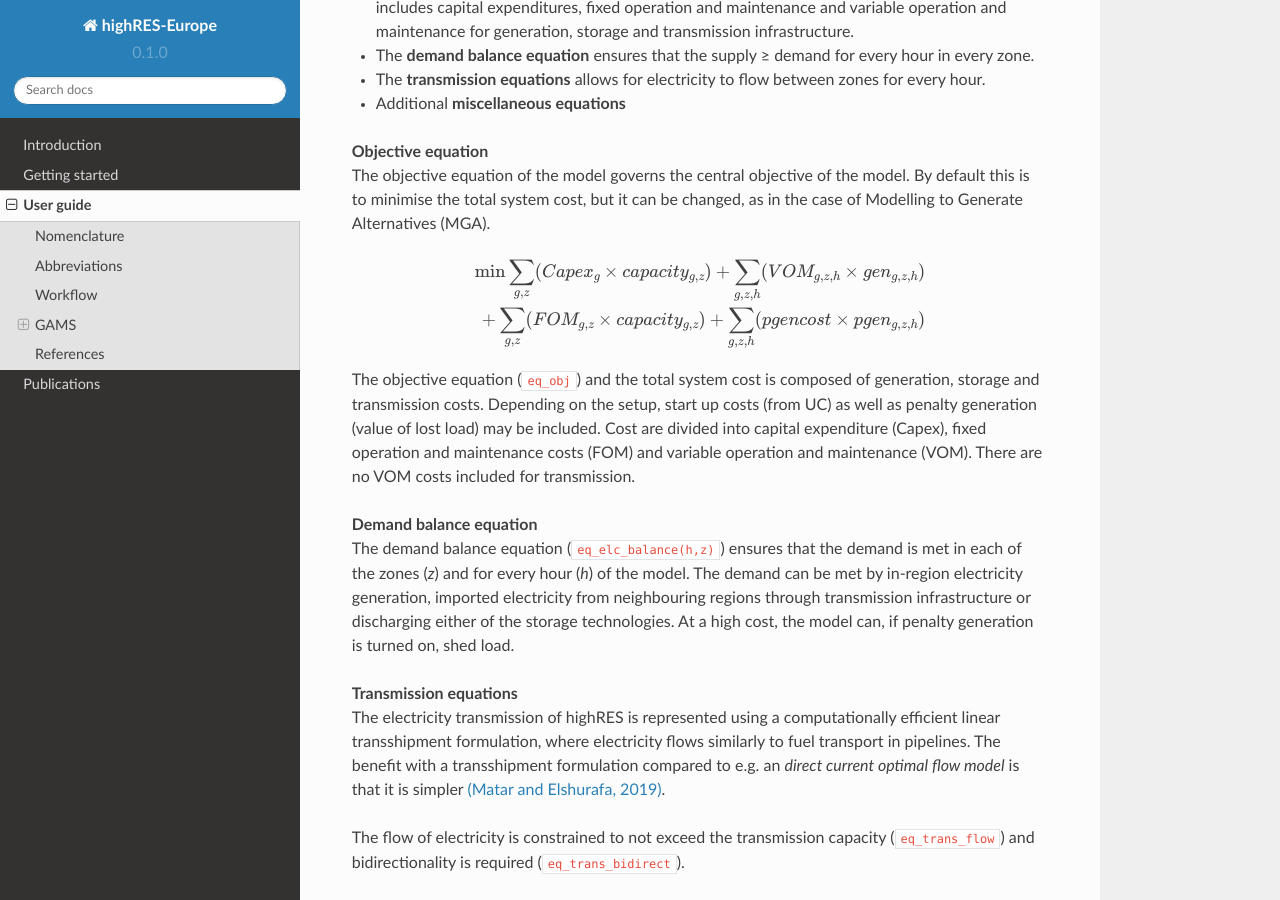
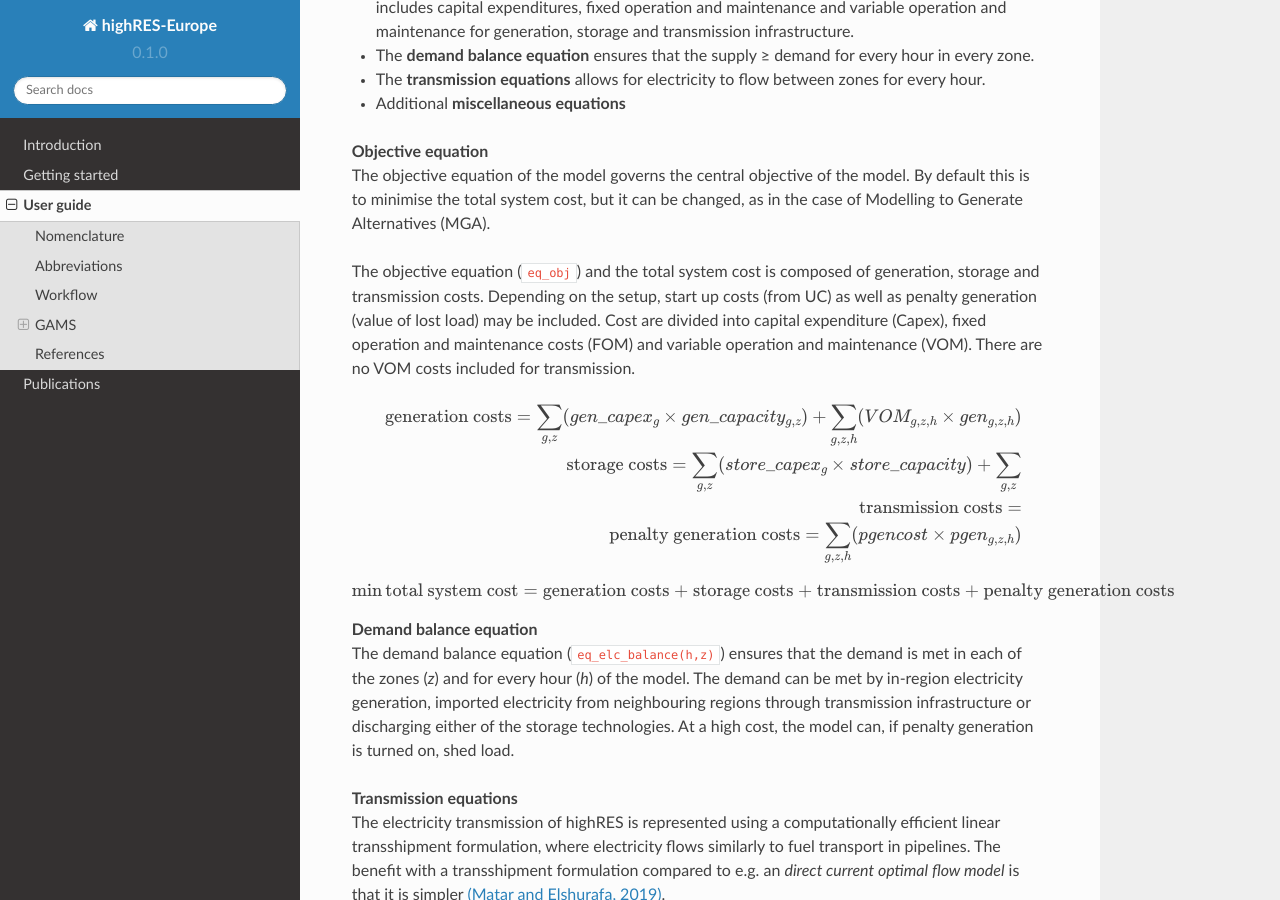
Before and after one commit to highRES-model/highRES-Europe-WF, a Sphinx documentation site: the page built from docs/source/user_guide.rst, in a window 1280 px wide and 900 px high, scrolled down 797 px. Built offline with Sphinx 7.4.7 and the Read the Docs theme 2.0.0, drawn with Linux system fonts in a browser that asks for light colours.

Commit message:
doc eqn fmt

```diff
--- a/docs/source/user_guide.rst
+++ b/docs/source/user_guide.rst
@@ -34,12 +34,23 @@ The general algebraic modeling system (GAMS) is the modelling system for optimis
 | **Objective equation**
 | The objective equation of the model governs the central objective of the model. By default this is to minimise the total system cost, but it can be changed, as in the case of Modelling to Generate Alternatives (MGA).
 
+The objective equation (``eq_obj``) and the total system cost is composed of generation, storage and transmission costs. Depending on the setup, start up costs (from UC) as well as penalty generation (value of lost load) may be included. Cost are divided into capital expenditure (Capex), fixed operation and maintenance costs (FOM) and variable operation and maintenance (VOM). There are no VOM costs included for transmission.
+
 .. math::
 
-   \min \sum_{g,z}(Capex_{g} \times capacity_{g,z}) + \sum_{g,z,h}(VOM_{g,z,h} \times gen_{g,z,h}) \\
-   + \sum_{g,z}(FOM_{g,z} \times capacity_{g,z}) + \sum_{g,z,h}(pgencost \times pgen_{g,z,h})
+   \text{generation costs} = \sum_{g,z}(gen\_capex_{g} \times gen\_capacity_{g,z}) + \sum_{g,z,h}(VOM_{g,z,h} \times gen_{g,z,h}) \\
 
-The objective equation (``eq_obj``) and the total system cost is composed of generation, storage and transmission costs. Depending on the setup, start up costs (from UC) as well as penalty generation (value of lost load) may be included. Cost are divided into capital expenditure (Capex), fixed operation and maintenance costs (FOM) and variable operation and maintenance (VOM). There are no VOM costs included for transmission.
+   \text{storage costs} = \sum_{g,z}(store\_capex_{g} \times store\_capacity) + \sum_{g,z} \\
+
+   \text{transmission costs} =
+
+   \text{penalty generation costs} = \sum_{g,z,h}(pgencost \times pgen_{g,z,h})
+
+
+
+.. math::
+
+   \min \text{total system cost} = \text{generation costs + storage costs + transmission costs + penalty generation costs}
 
 | **Demand balance equation**
 | The demand balance equation (``eq_elc_balance(h,z)``) ensures that the demand is met in each of the zones (*z*) and for every hour (*h*) of the model. The demand can be met by in-region electricity generation, imported electricity from neighbouring regions through transmission infrastructure or discharging either of the storage technologies. At a high cost, the model can, if penalty generation is turned on, shed load.
```
